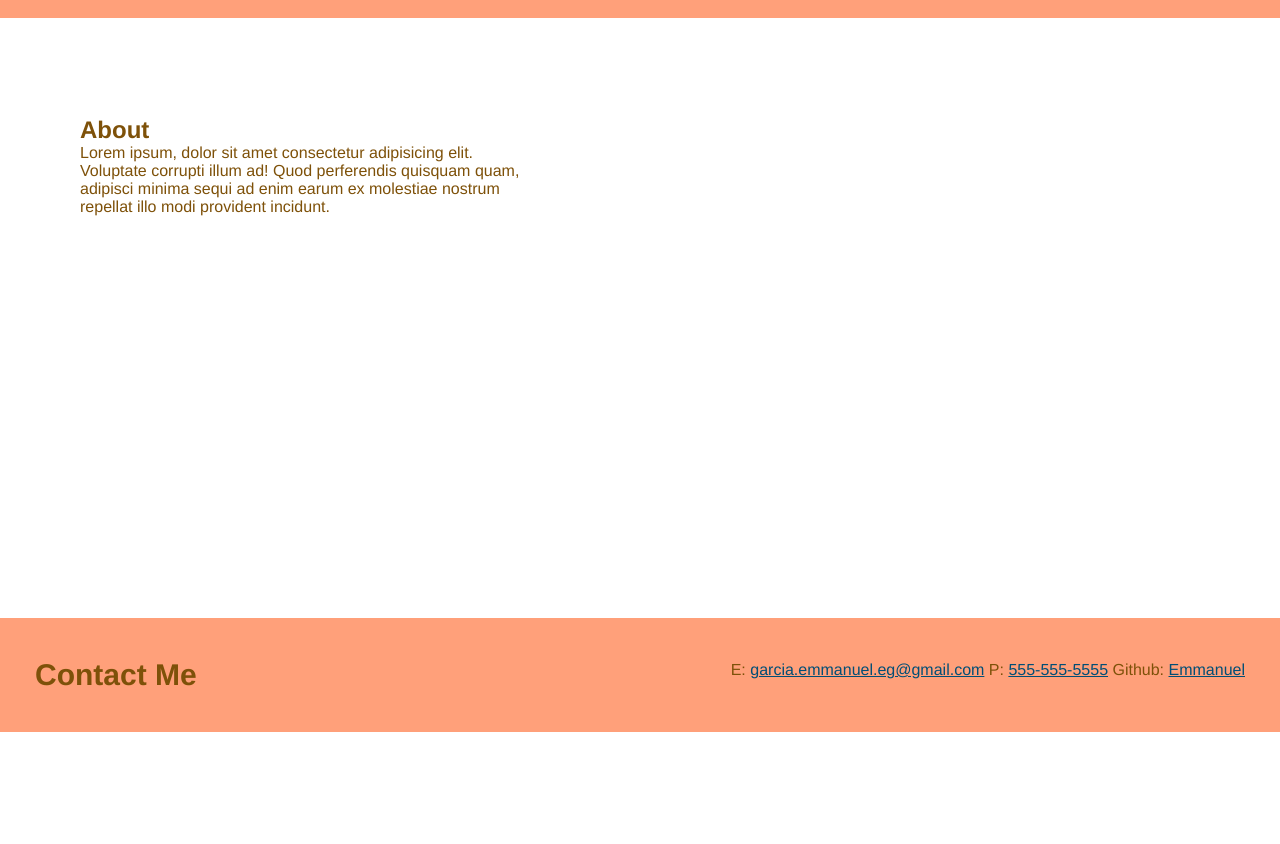
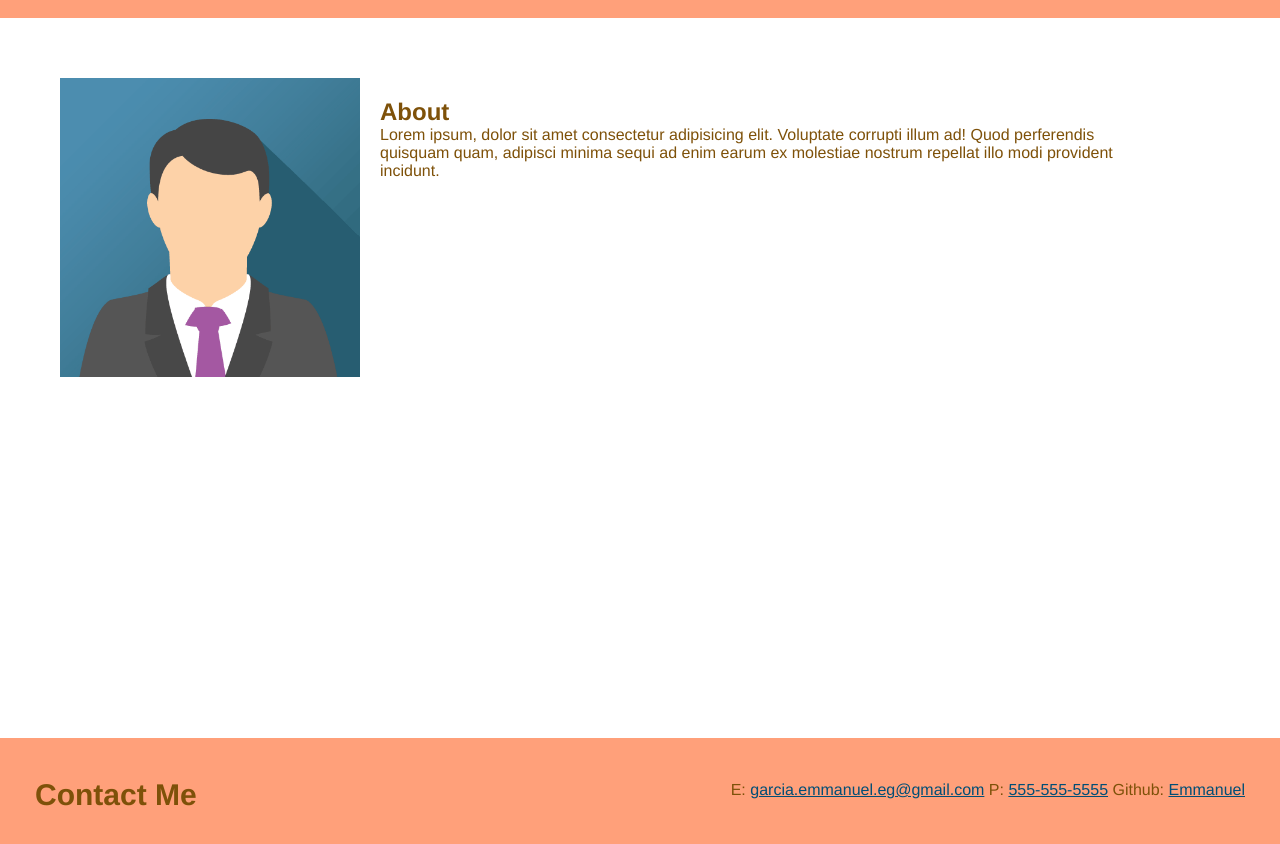
Before and after one commit to GarciaE89/Pro-Port, a plain HTML site: page index.html in a window 1280 px wide. Shown: the part 64-908 px from the top of the page. Before the commit the page ends 800 px from the top, so only its background shows below. Drawn offline with Linux system fonts and the light colour scheme.

Commit message:
updates to about me section and added contact me info

```diff
--- a/assets /css/style.css
+++ b/assets /css/style.css
@@ -52,14 +52,19 @@ header {
     background-position: center;
     position: relative;
   }
-
+.aboutSection img {
+  width: 300px;
+  height: auto;
+  float: left;
+}
   .about {
     color: #7e5109;
 
-    width: 500px;
+    width: 800px;
     padding: 20px;
 
-    position: absolute;
+    position: relative;
+    float: left;
 
 
 }
--- a/index.html
+++ b/index.html
@@ -29,11 +29,15 @@
         </nav>
     </header>
     <section id="about-me" class="aboutSection">
+        <img src="./assets /images/img_avatar.png" alt="Male Avatar">
        <div class="about">
-           <img src="" alt="">
-        <h1>About</h1>
+          <h1>About</h1>
         <p>Lorem ipsum, dolor sit amet consectetur adipisicing elit. Voluptate corrupti illum ad! Quod perferendis quisquam quam, adipisci minima sequi ad enim earum ex molestiae nostrum repellat illo modi provident incidunt.</p>
        </div>
+    </section>
+
+    <section id="portfolio">
+
     </section>
 
     <footer id="contact">
```
